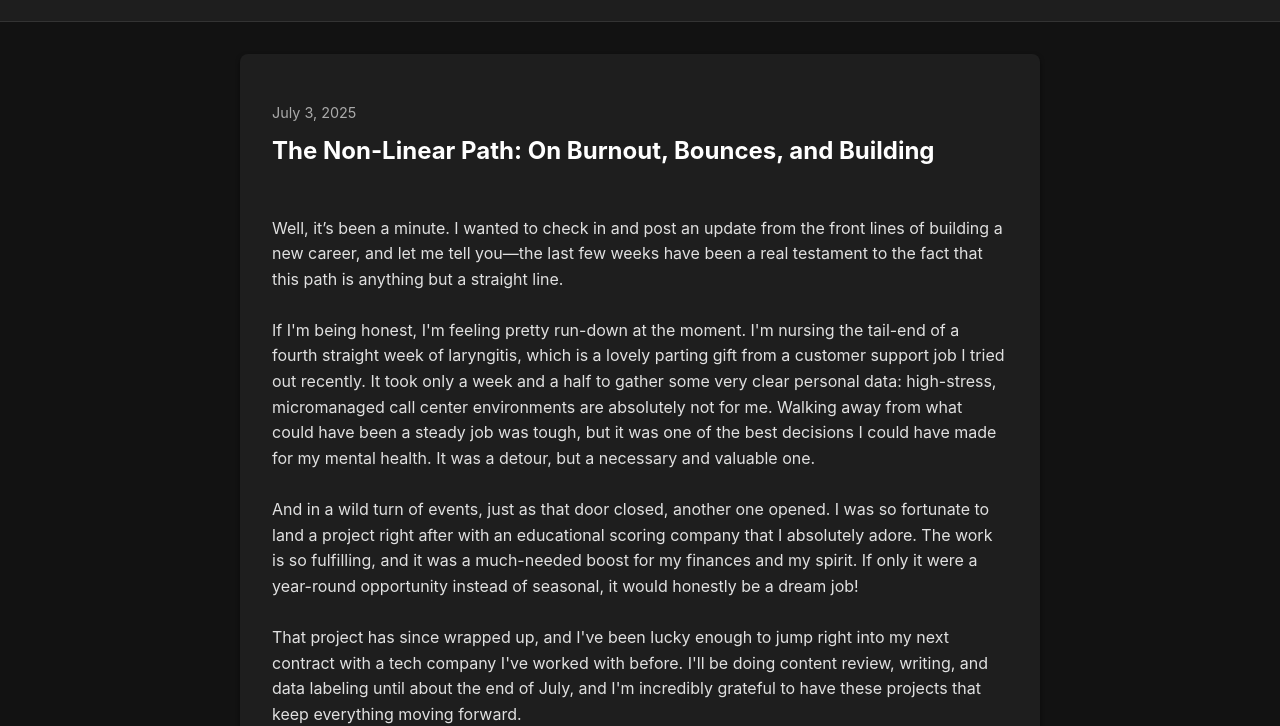
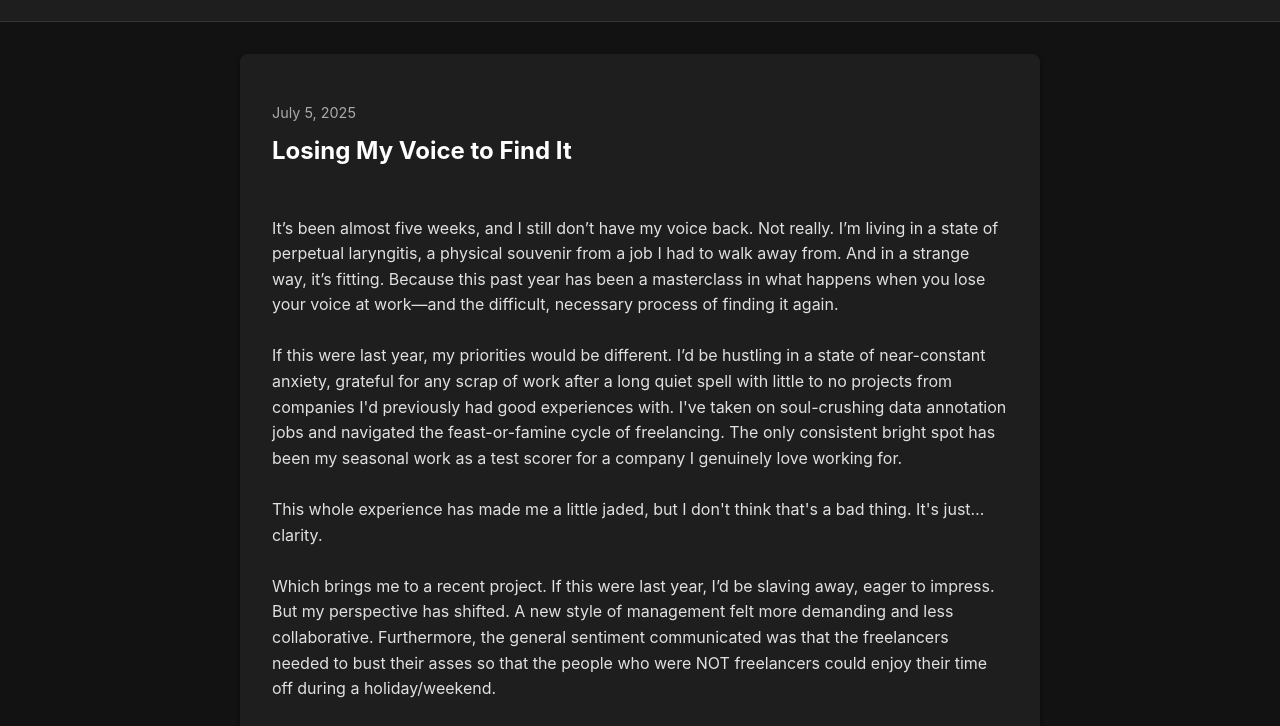
Before and after one commit to codebytequill/the-codebytequill-readme, a plain HTML site: page index.html in a window 1280 px wide. Shown: the part 78-804 px from the top of the page. Drawn offline with Linux system fonts and the light colour scheme.

Commit message:
Update index.html
Added a new blog post.

```diff
--- a/index.html
+++ b/index.html
@@ -61,6 +61,28 @@
     <div class="container">
 
         <div class="post">
+            <p class="post-meta">July 5, 2025</p>
+            <h2>Losing My Voice to Find It</h2>
+            <p>
+It’s been almost five weeks, and I still don’t have my voice back. Not really. I’m living in a state of perpetual laryngitis, a physical souvenir from a job I had to walk away from. And in a strange way, it’s fitting. Because this past year has been a masterclass in what happens when you lose your voice at work—and the difficult, necessary process of finding it again.
+
+If this were last year, my priorities would be different. I’d be hustling in a state of near-constant anxiety, grateful for any scrap of work after a long quiet spell with little to no projects from companies I'd previously had good experiences with. I've taken on soul-crushing data annotation jobs and navigated the feast-or-famine cycle of freelancing. The only consistent bright spot has been my seasonal work as a test scorer for a company I genuinely love working for.
+
+This whole experience has made me a little jaded, but I don't think that's a bad thing. It's just… clarity.
+
+Which brings me to a recent project. If this were last year, I’d be slaving away, eager to impress. But my perspective has shifted. A new style of management felt more demanding and less collaborative. Furthermore, the general sentiment communicated was that the freelancers needed to bust their asses so that the people who were NOT freelancers could enjoy their time off during a holiday/weekend.
+
+A year ago, I would have internalized that and pushed myself to the brink. Now, all I could hear was the tone-deafness of it all—the unspoken expectation that freelancers should sacrifice their own time for the sake of capitalism. It felt compromising. It felt like being reminded that, to some, you are not a person with a life, but a cog in a machine.
+
+And in that moment, I didn't feel angry. I just felt… clear. I’ll do good work on this project, because that’s my standard. But my energy, my passion, my late-night efforts? Those are no longer for sale.
+
+That energy is for me now. It’s for my Python courses. It’s for building my own projects on GitHub. It’s for figuring out how to be my own boss, a free agent paving my own way. This is about more than just surviving; it's about building a life where my worth isn't dictated by someone else's bottom line.
+
+So yes, I physically lost my voice for a while. But I think I’m finally starting to find the one that matters.
+            </p>
+        </div>
+
+        <div class="post">
             <p class="post-meta">July 3, 2025</p>
             <h2>The Non-Linear Path: On Burnout, Bounces, and Building</h2>
             <p>
```
